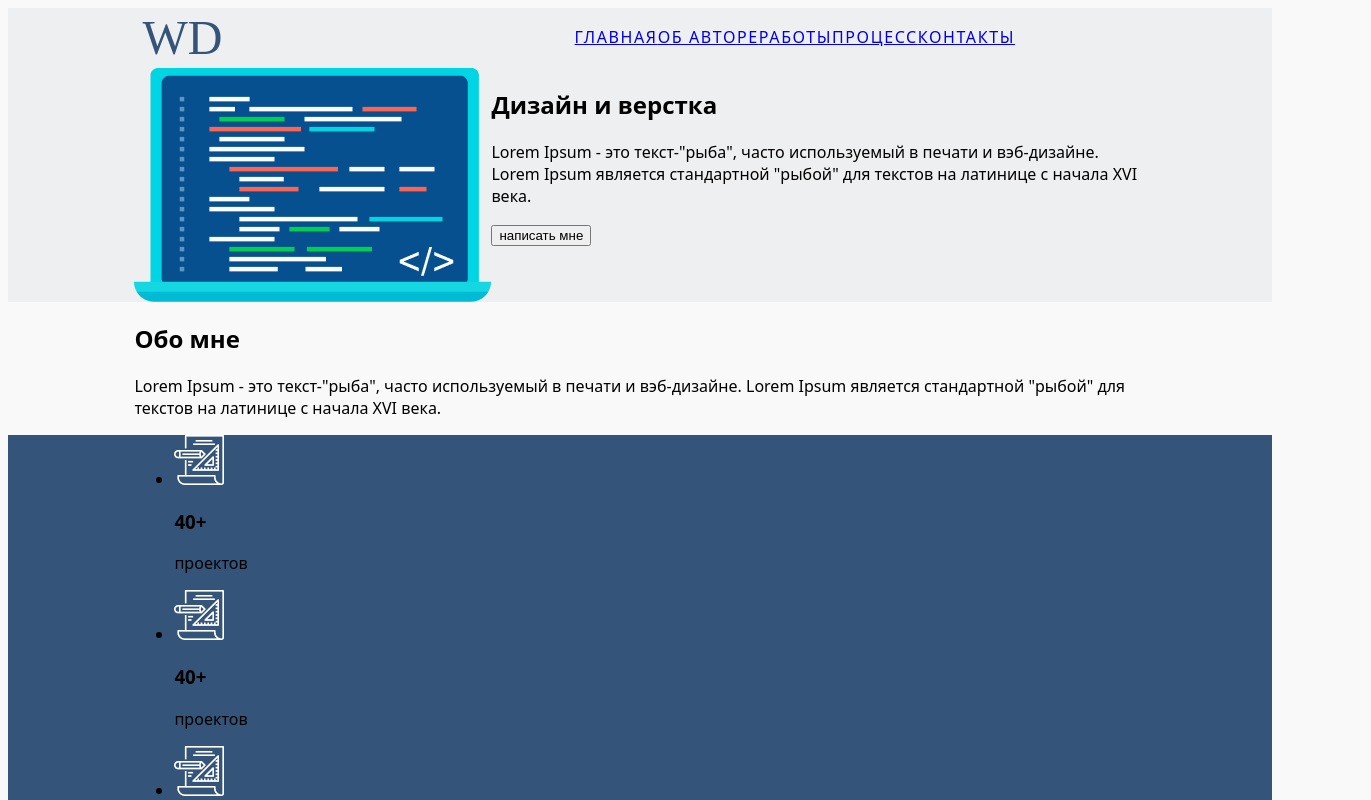
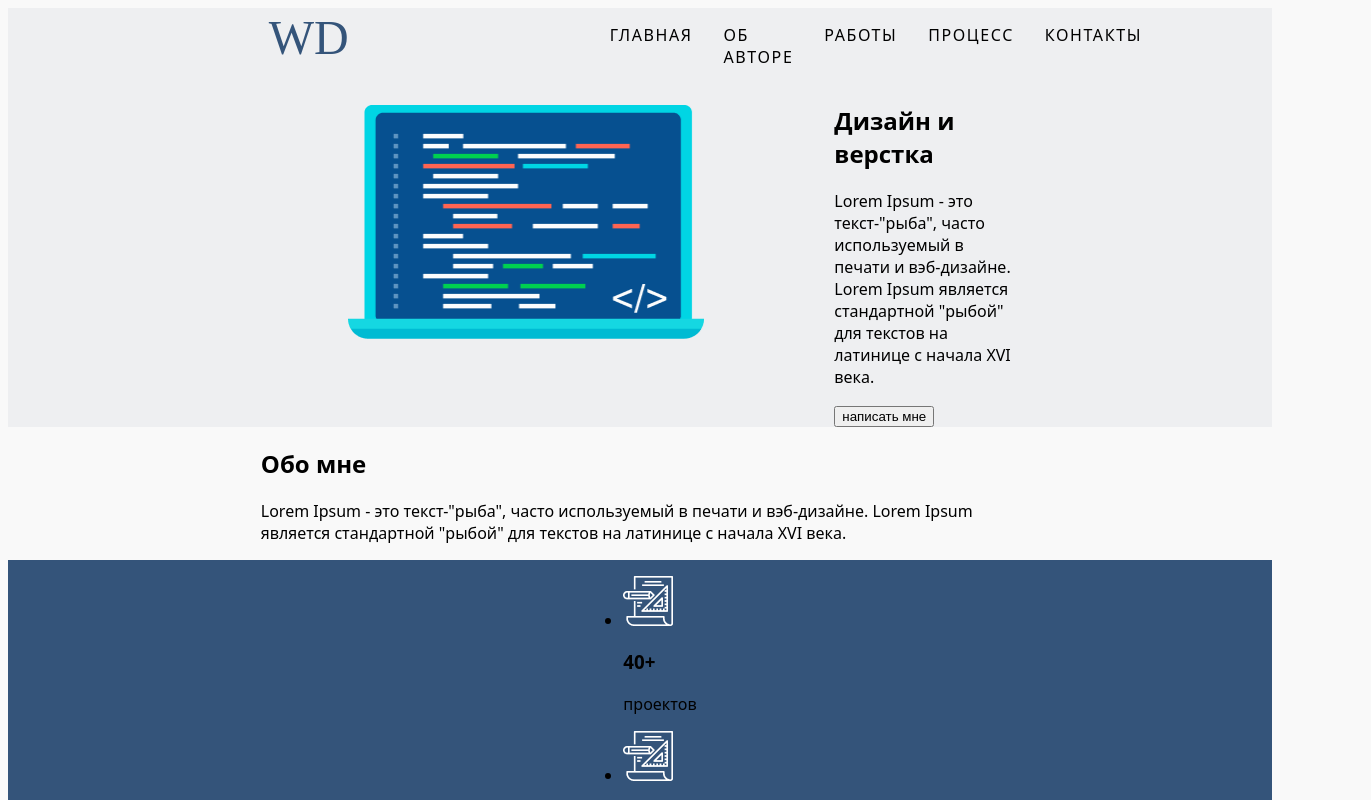
Before and after one commit to zerozafuru/Learn, a plain HTML site: page layout/layout.html in a window 1280 px wide. Shown: the top 800 px of the page, 1371 px wide, since content can reach past the window. Drawn offline with Linux system fonts and the light colour scheme; a web font is replaced by a local one.

Commit message:
Update layout.css

```diff
--- a/layout/layout.css
+++ b/layout/layout.css
@@ -32,8 +32,8 @@
 }
 
 .container {
-  margin-left: 10%;
-  margin-right: 10%;
+  margin-left: 20%;
+  margin-right: 20%;
 }
 
 .header-top {
@@ -44,6 +44,11 @@
 .header-bot {
   display: flex;
   justify-content: space-around;
+}
+
+.header-mid {
+  display: flex;
+  justify-content: center
 }
 
 .logo {
@@ -61,24 +66,70 @@
   color: #34547A;
 }
 
-.navbar {
-  width: 611px;
-  height: 16px;
-  left: 896px;
-  top: 72px;
-}
+.navbar {}
 
 .navbar__list {
   list-style-type: none;
   text-transform: uppercase;
   display: flex;
-
-
 }
 
 .navbar__item {
-  font-weight: 400;
-  font-size: 16px;
-  line-height: 26px;
+  margin-left: 7%;
+}
+
+.navbar__link {
+  outline: none;
+  text-decoration: none;
+  color: #000000;
   letter-spacing: 0.1em;
 }
+
+.header-bot__image {
+  width: 357px;
+  height: 233.7px;
+  margin-top: 21px;
+  margin-bottom: 42.3px;
+  margin-left: 87px;
+  margin-right: 130px;
+}
+
+.header-bot__text {}
+
+.title{}
+
+.title--h1{}
+
+.paragraph{}
+
+.button{}
+
+.button--big{}
+
+.header-mid__text{}
+
+.title--h2{}
+
+.paragraph--center{}
+
+.numbers__list{}
+
+.number__item{}
+
+.header-mid__image{}
+
+.title--h3{}
+
+.skills__list{}
+
+.skills__item{}
+
+.slill-bar{}
+
+.header-top__text{}
+
+.form-input{}
+
+.form-input--big {}
+
+.paragraph--small{}
```
